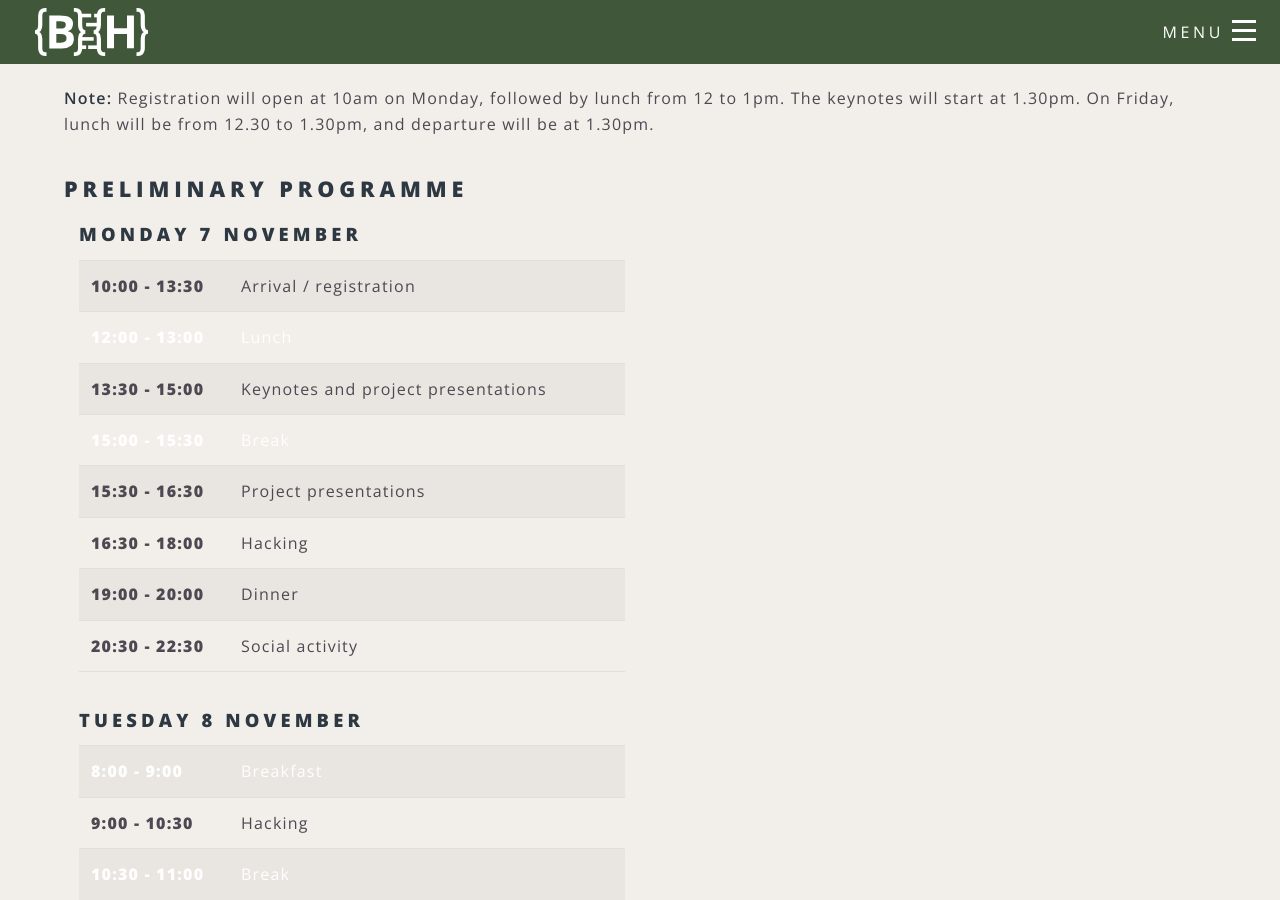
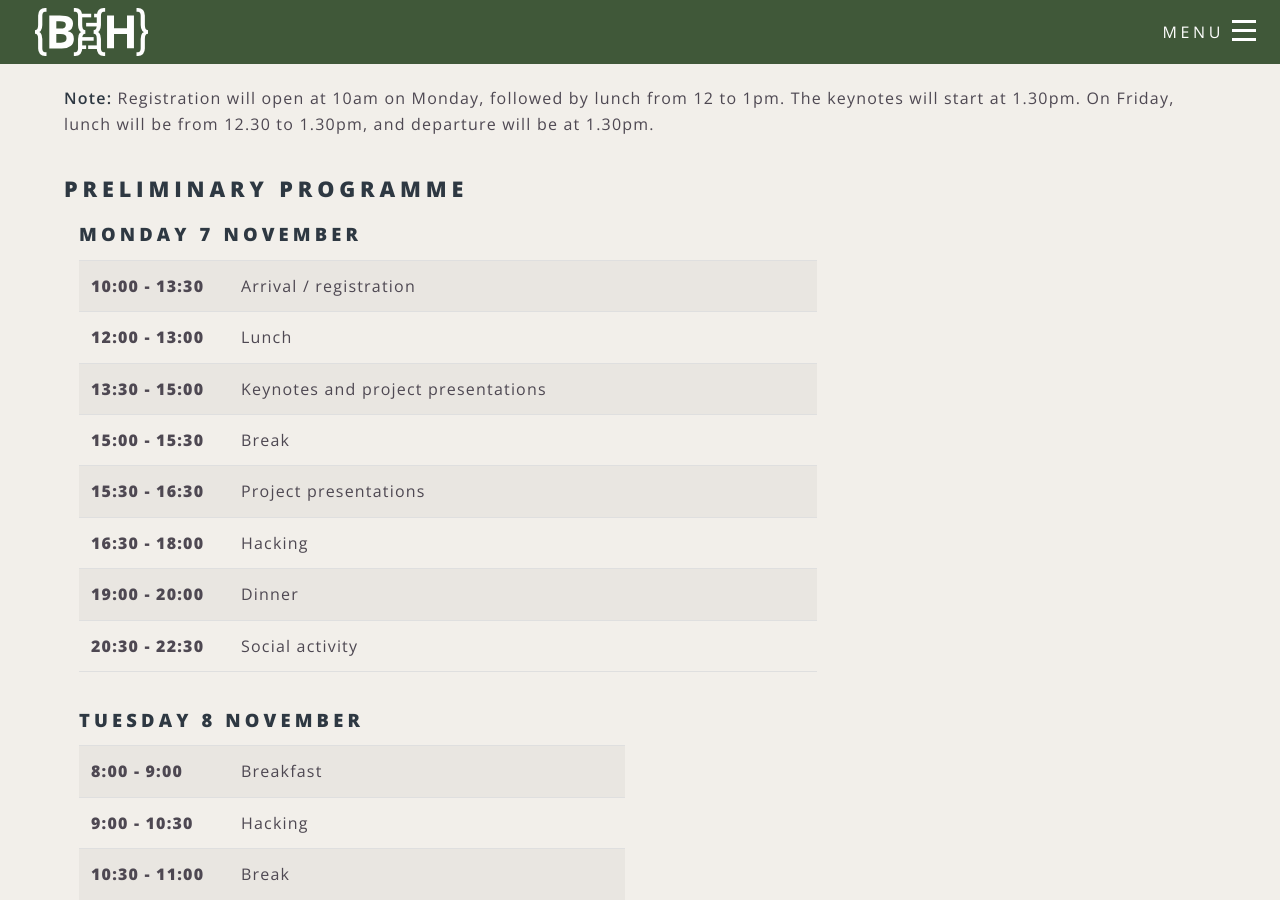
Before and after one commit to elixir-europe/biohackathon-europe-2022, a Jekyll site: the page built from programme.html, in a window 1280 px wide and 900 px high, scrolled down 348 px. Built offline with Jekyll 4.4.1, drawn with Linux system fonts in a browser that asks for light colours; nearby versions of some CDN libraries.

Commit message:
Fix table bug

```diff
--- a/programme.html
+++ b/programme.html
@@ -10,71 +10,8 @@ body_class: programme
 <h2>Preliminary programme</h2>
 <div>
     <div id="programme">
-     <!--
-        <div class="row">
-            <div class="col-md-12 day">
-                <h3>Monday 7 November</h3>
-                <ul>
-                  <li>Arrival  / registration</li>
-                  <li>Lunch </li>
-                  <li>Keynotes</li>
-                  <li>Hacking</li>
-                  <li>Social activity</li>
-                </ul>
-            </div>
-            <div class="col-md-12 day">
-                <h3>Tuesday 8 November</h3>
-                <ul>
-                  <li>Breakfast</li>
-                  <li>Hacking</li>
-                  <li>Break</li>
-                  <li>Hacking</li>
-                  <li>Lunch</li>
-                  <li>Hacking</li>
-                  <li>Break</li>
-                  <li>Social activity</li>
-                </ul>
-            </div>
-            <div class="col-md-12 day">
-                <h3>Wednesday 9 November</h3>
-                <ul>
-                  <li>Breakfast</li>
-                  <li>Hacking</li>
-                  <li>Break</li>
-                  <li>Hacking</li>
-                  <li>Lunch</li>
-                  <li>Project reporting</li>
-                  <li>Break</li>
-                  <li>Hacking</li>
-                </ul>
-            </div>
-            <div class="col-md-12 day">
-                <h3>Thursday 10 November</h3>
-                <ul>
-                  <li>Breakfast</li>
-                  <li>Hacking</li>
-                  <li>Break</li>
-                  <li>Hacking</li>
-                  <li>Lunch</li>
-                  <li>Break</li>
-                  <li>Hacking</li>
-                  <li>Social activity</li>
-                </ul>
-            </div>
-            <div class="col-md-12 day">
-                <h3>Friday 11 November</h3>
-                <ul>
-                  <li>Breakfast</li>
-                  <li>Hacking</li>
-                  <li>Final reporting</li>
-                  <li>Break</li>
-                  <li>Final report session</li>
-                  <li>Lunch</li>
-                </ul>
-            </div>
-   -->
 
- <div class="col-md-6 day">
+ <div class="col-md-8 day">
 <h3>Monday 7 November</h3>
                 <table>
                     <tbody>
@@ -82,7 +19,7 @@ body_class: programme
                             <td class="time">10:00 - 13:30</td>
                             <td class="event">Arrival / registration</td>
                         </tr>
-                        <tr class="schedule-break-row">
+                        <tr>
                             <td class="time">12:00 - 13:00</td>
                             <td class="event">Lunch</td>
                         </tr>
@@ -90,7 +27,7 @@ body_class: programme
                             <td class="time">13:30 - 15:00</td>
                             <td class="event">Keynotes and project presentations</td>
                         </tr>
-                        <tr class="schedule-break-row">
+                        <tr>
                             <td class="time">15:00 - 15:30</td>
                             <td class="event">Break</td>
                         </tr>
@@ -117,7 +54,7 @@ body_class: programme
                 <h3>Tuesday 8 November</h3>
                 <table>
                     <tbody>
-                        <tr class="schedule-break-row">
+                        <tr>
                             <td class="time">8:00 - 9:00</td>
                             <td class="event">Breakfast</td>
                         </tr>
@@ -125,7 +62,7 @@ body_class: programme
                             <td class="time">9:00 - 10:30</td>
                             <td class="event">Hacking</td>
                         </tr>
-                        <tr class="schedule-break-row">
+                        <tr>
                             <td class="time">10:30 - 11:00</td>
                             <td class="event">Break</td>
                         </tr>
@@ -133,7 +70,7 @@ body_class: programme
                             <td class="time">11:00 - 12:30</td>
                             <td class="event">Hacking</td>
                         </tr>
-                        <tr class="schedule-break-row">
+                        <tr>
                             <td class="time">12:30 - 13:30</td>
                             <td class="event">Lunch</td>
                         </tr>
@@ -145,7 +82,7 @@ body_class: programme
                             <td class="time">13:45 - 15:30</td>
                             <td class="event">Hacking</td>
                         </tr>
-                        <tr class="schedule-break-row">
+                        <tr>
                             <td class="time">15:30 - 16:00</td>
                             <td class="event">Break</td>
                         </tr>
@@ -168,7 +105,7 @@ body_class: programme
                 <h3>Wednesday 9 November</h3>
                 <table>
                     <tbody>
-                        <tr class="schedule-break-row">
+                        <tr>
                             <td class="time">8:00 - 9:00</td>
                             <td class="event">Breakfast</td>
                         </tr>
@@ -176,7 +113,7 @@ body_class: programme
                             <td class="time">9:00 - 10:30</td>
                             <td class="event">Hacking</td>
                         </tr>
-                        <tr class="schedule-break-row">
+                        <tr>
                             <td class="time">10:30 - 11:00</td>
                             <td class="event">Break</td>
                         </tr>
@@ -184,7 +121,7 @@ body_class: programme
                             <td class="time">11:00 - 12:30</td>
                             <td class="event">Hacking</td>
                         </tr>
-                        <tr class="schedule-break-row">
+                        <tr>
                             <td class="time">12:30 - 13:30</td>
                             <td class="event">Lunch</td>
                         </tr>
@@ -192,7 +129,7 @@ body_class: programme
                             <td class="time">13:45 - 15:45</td>
                             <td class="event">Mid-way reporting from projects </td>
                         </tr>
-                        <tr class="schedule-break-row">
+                        <tr>
                             <td class="time">15:45 - 16:15</td>
                             <td class="event">Break</td>
                         </tr>
@@ -215,7 +152,7 @@ body_class: programme
                 <h3>Thursday 10 November</h3>
                 <table>
                     <tbody>
-                        <tr class="schedule-break-row">
+                        <tr>
                             <td class="time">8:00 - 9:00</td>
                             <td class="event">Breakfast</td>
                         </tr>
@@ -223,7 +160,7 @@ body_class: programme
                             <td class="time">9:00 - 10:30</td>
                             <td class="event">Hacking</td>
                         </tr>
-                        <tr class="schedule-break-row">
+                        <tr>
                             <td class="time">10:30 - 11:00</td>
                             <td class="event">Break</td>
                         </tr>
@@ -231,7 +168,7 @@ body_class: programme
                             <td class="time">11:00 - 12:30</td>
                             <td class="event">Hacking</td>
                         </tr>
-                        <tr class="schedule-break-row">
+                        <tr>
                             <td class="time">12:30 - 13:30</td>
                             <td class="event">Lunch</td>
                         </tr>
@@ -239,7 +176,7 @@ body_class: programme
                             <td class="time">13:30 - 15:30</td>
                             <td class="event">Hacking</td>
                         </tr>
-                        <tr class="schedule-break-row">
+                        <tr>
                             <td class="time">15:30 - 16:00</td>
                             <td class="event">Break</td>
                         </tr>
@@ -262,7 +199,7 @@ body_class: programme
                 <h3>Friday 11 November</h3>
                 <table>
                     <tbody>
-                        <tr class="schedule-break-row">
+                        <tr>
                             <td class="time">8:00 - 9:00</td>
                             <td class="event">Breakfast</td>
                         </tr>
@@ -274,7 +211,7 @@ body_class: programme
                             <td class="time">10:00 - 11:00</td>
                             <td class="event">Final reporting from projects</td>
                         </tr>
-                        <tr class="schedule-break-row">
+                        <tr>
                             <td class="time">11:00 - 11:30</td>
                             <td class="event">Break</td>
                         </tr>
@@ -282,7 +219,7 @@ body_class: programme
                             <td class="time">11:30 - 12:30</td>
                             <td class="event">Final reporting continued</td>
                         </tr>
-                         <tr class="schedule-break-row">
+                         <tr>
                             <td class="time">12:30 - 13:30</td>
                             <td class="event">Lunch</td>
                         </tr>
```
